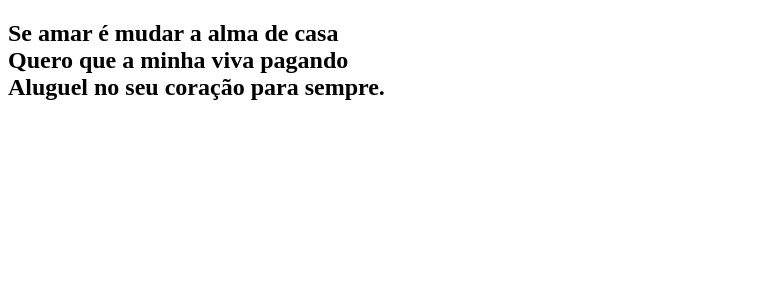
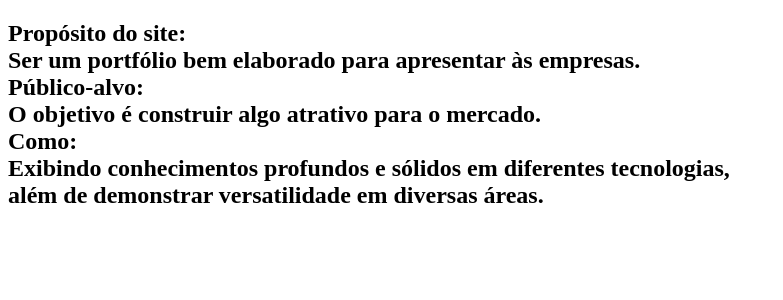
Before and after one commit to vicentejrprog/clone-tabnews, a Next.js app: page / in a window 1280 px wide. Shown: the top 300 px of the page, without its empty margins (0-783 px from the left). Built offline with nearby package versions, Linux system fonts and the light colour scheme.

Commit message:
adicionando texto abordando o ´PROPÓSITO´ do site

```diff
--- a/pages/index.js
+++ b/pages/index.js
@@ -2,11 +2,19 @@ function Home() {
   return (
     <>
       <h2>
-        Se amar é mudar a alma de casa
+        Propósito do site:
         <br />
-        Quero que a minha viva pagando
+        Ser um portfólio bem elaborado para apresentar às empresas.
         <br />
-        Aluguel no seu coração para sempre.
+        Público-alvo:
+        <br />
+        O objetivo é construir algo atrativo para o mercado.
+        <br />
+        Como:
+        <br />
+        Exibindo conhecimentos profundos e sólidos em diferentes tecnologias,
+        <br />
+        além de demonstrar versatilidade em diversas áreas.
       </h2>
     </>
   );
```
